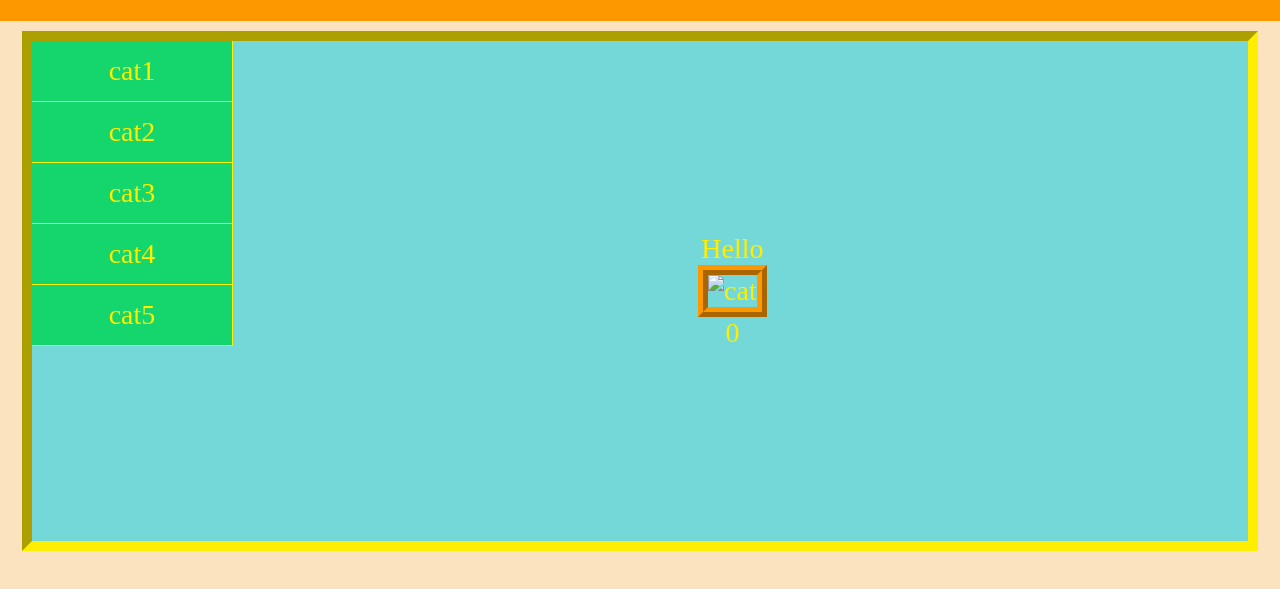
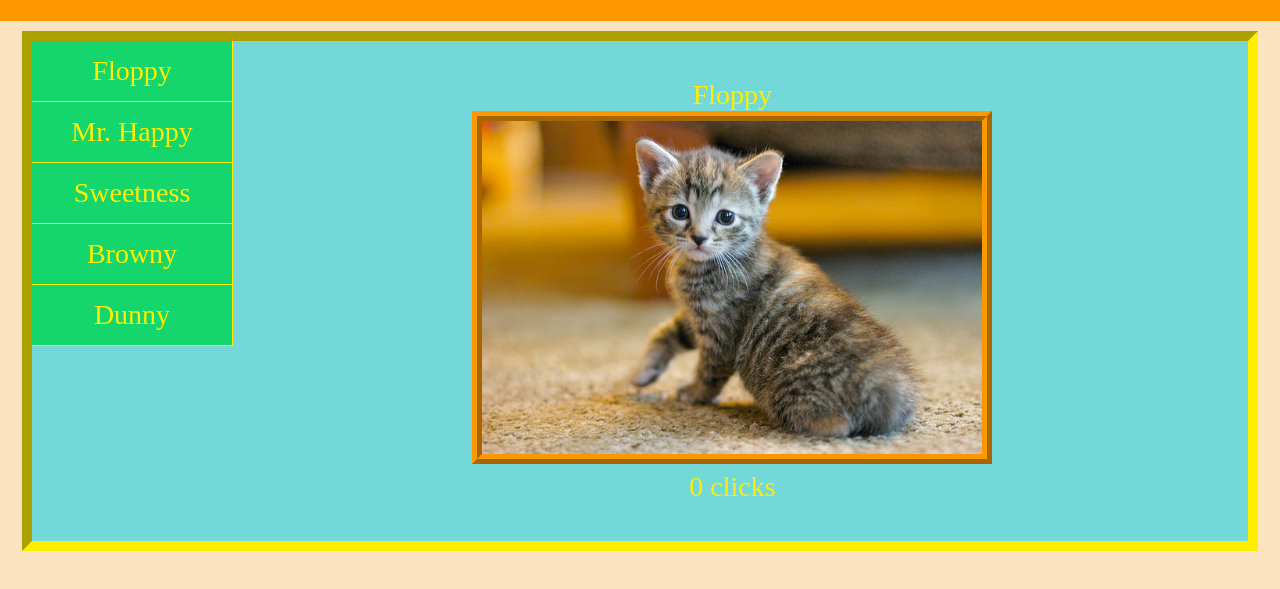
Before and after one commit to isidro1108/Cat-Clicker2.0, a plain HTML site: page index.html in a window 1280 px wide. Shown: the part 79-668 px from the top of the page. Drawn offline with Linux system fonts and the light colour scheme.

Commit message:
Images and functionality has been added

```diff
--- a/index.html
+++ b/index.html
@@ -13,21 +13,13 @@
     </header>
     <div class="container">
         <div id="container-list">
-            <ul id="list-of-cats">
-                <li class="design-flex">cat1</li>
-                <li class="design-flex">cat2</li>
-                <li class="design-flex">cat3</li>
-                <li class="design-flex">cat4</li>
-                <li class="design-flex">cat5</li>
-            </ul>
+            <ul id="list-of-cats"></ul>
         </div>
         <div class="design-flex" id="container-view">
             <div id="view">
-                <label for="img-cat" id="name">Hello</label>
-                <div id="img-cat">
-                    <img src="../Cat-Clicker/img/cat.jpg" alt="cat">
-                </div>
-                <span id="counter">0</span>
+                <label for="img-cat" id="name"></label>
+                <div id="img-cat"></div>
+                <span id="counter"></span>
             </div>
         </div>
     </div>
--- a/js/script.js
+++ b/js/script.js
@@ -1,19 +1,86 @@
 // The data of cats
 var model = {
-
+    listOfCats: [
+        {name: 'Floppy',
+        src: 'img/cat.jpg',
+        counter: 0},
+        {name: 'Mr. Happy',
+        src: 'img/cat2.jpg',
+        counter: 0},
+        {name: 'Sweetness',
+        src: 'img/cat3.jpg',
+        counter: 0},
+        {name: 'Browny',
+        src: 'img/cat4.jpg',
+        counter: 0},
+        {name: 'Dunny',
+        src: 'img/cat5.jpg',
+        counter: 0}
+    ]
 }
 
 // My cat-clicker's octopus
 var controller = {
-
+    init: function() {
+        view1.init(model.listOfCats)
+        view2.init(model.listOfCats)
+    },
+    render: function() {
+        view2.renderAll(model.listOfCats)
+    }
 }
 
 // List of cats
 var view1 = {
-
+    listOfCats: document.getElementById('list-of-cats'),
+    init: function(listOfCats) {
+        let newElements = document.createDocumentFragment()
+        for (let index = 0; index < listOfCats.length; index++) {
+            let newName = document.createElement('li')
+            newName.className = 'design-flex'
+            newName.textContent = listOfCats[index].name
+            newName.addEventListener('click', function() {
+                for (let i in listOfCats) {
+                    if (listOfCats[i].name === this.textContent) {
+                        let aux = listOfCats[0]
+                        listOfCats[0] = listOfCats[i]
+                        listOfCats[i] = aux
+                        break
+                    }
+                }
+                controller.render()
+            })
+            newElements.appendChild(newName)
+        }
+        this.listOfCats.appendChild(newElements)
+    }
 }
 
 // Current cat in the view1
 var view2 = {
+    name: document.getElementById('name'),
+    image: document.getElementById('img-cat'),
+    counter: document.getElementById('counter'),
+    init: function(listOfCats) {
+        let currentCat = listOfCats[0]
+        this.name.textContent = currentCat.name
+        let newImage = document.createElement('img')
+        newImage.src = currentCat.src
+        let obj = this
+        newImage.addEventListener('click', function() {
+            currentCat.counter++
+            obj.renderCounter(currentCat)
+        })
+        this.image.appendChild(newImage)
+        this.counter.textContent = currentCat.counter + ' clicks'
+    },
+    renderAll: function(listOfCats) {
+        this.image.firstElementChild.remove()
+        this.init(listOfCats)
+    },
+    renderCounter: function(currentCat) {
+        this.counter.textContent = currentCat.counter + ' clicks'
+    }
+}
 
-}
+controller.init()
```
Also changed, not shown: img/cat.jpg (added), img/cat2.jpg (added), img/cat3.jpg (added), img/cat4.jpg (added), img/cat5.jpg (added).
